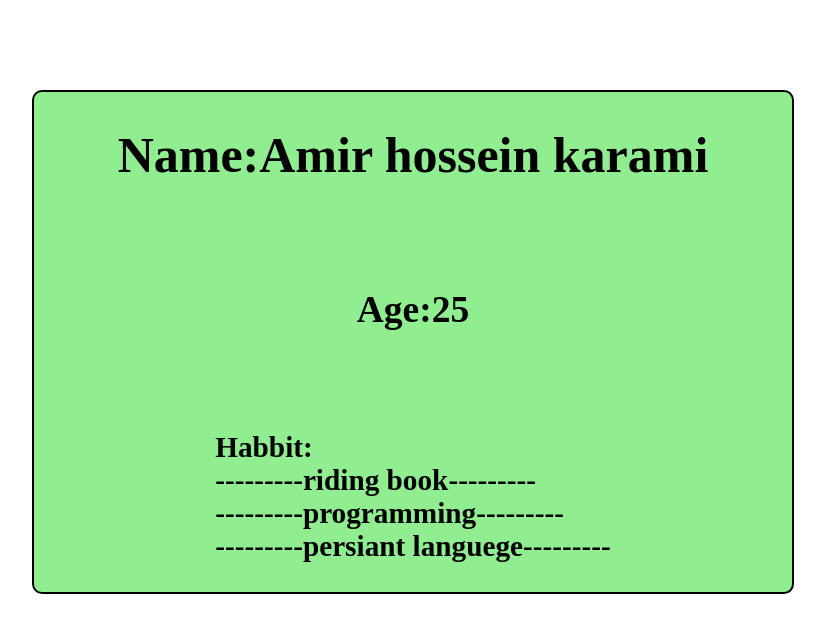
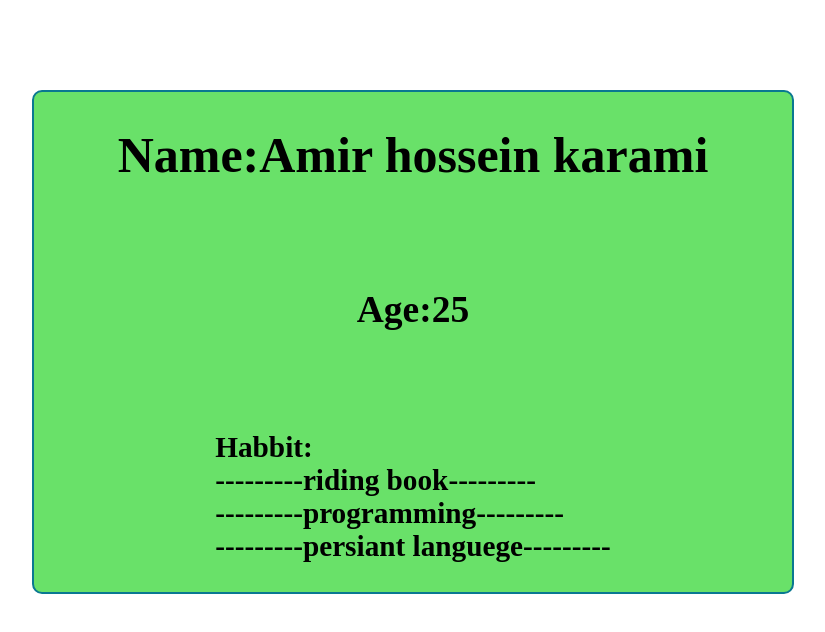
Before and after one commit to Amir012012/frontend-learning, a React (Vite) app in the folder ProfileCard/profile-card/: page / in a window 1280 px wide. Shown: the top 632 px of the page, without its empty margins (227-1052 px from the left). Built offline with nearby package versions, Linux system fonts and the light colour scheme.

Commit message:
add new modifie on project profile card

```diff
--- a/ProfileCard/profile-card/src/ProfileCard.jsx
+++ b/ProfileCard/profile-card/src/ProfileCard.jsx
@@ -7,16 +7,22 @@ const ProfileCard = () => {
     <div
       className=""
       style={{
-        backgroundColor: "lightgreen",
+        backgroundColor: "rgba(73, 219, 73, 0.82)",
+        backdropFilter: "blur(10px)",
+        WebkitBackdropFilter: "blur(10px)",
+
         display: "flex",
         flexDirection: "column",
         alignItems: "center",
         justifyContent: "space-between",
+
         width: "60%",
         height: "500px",
         margin: "90px auto",
+
         borderRadius: "10px",
-        border: "2px solid black",
+        border: "2px solid rgb(10, 120, 145)",
+
         fontSize: "25px",
       }}
     >
```
